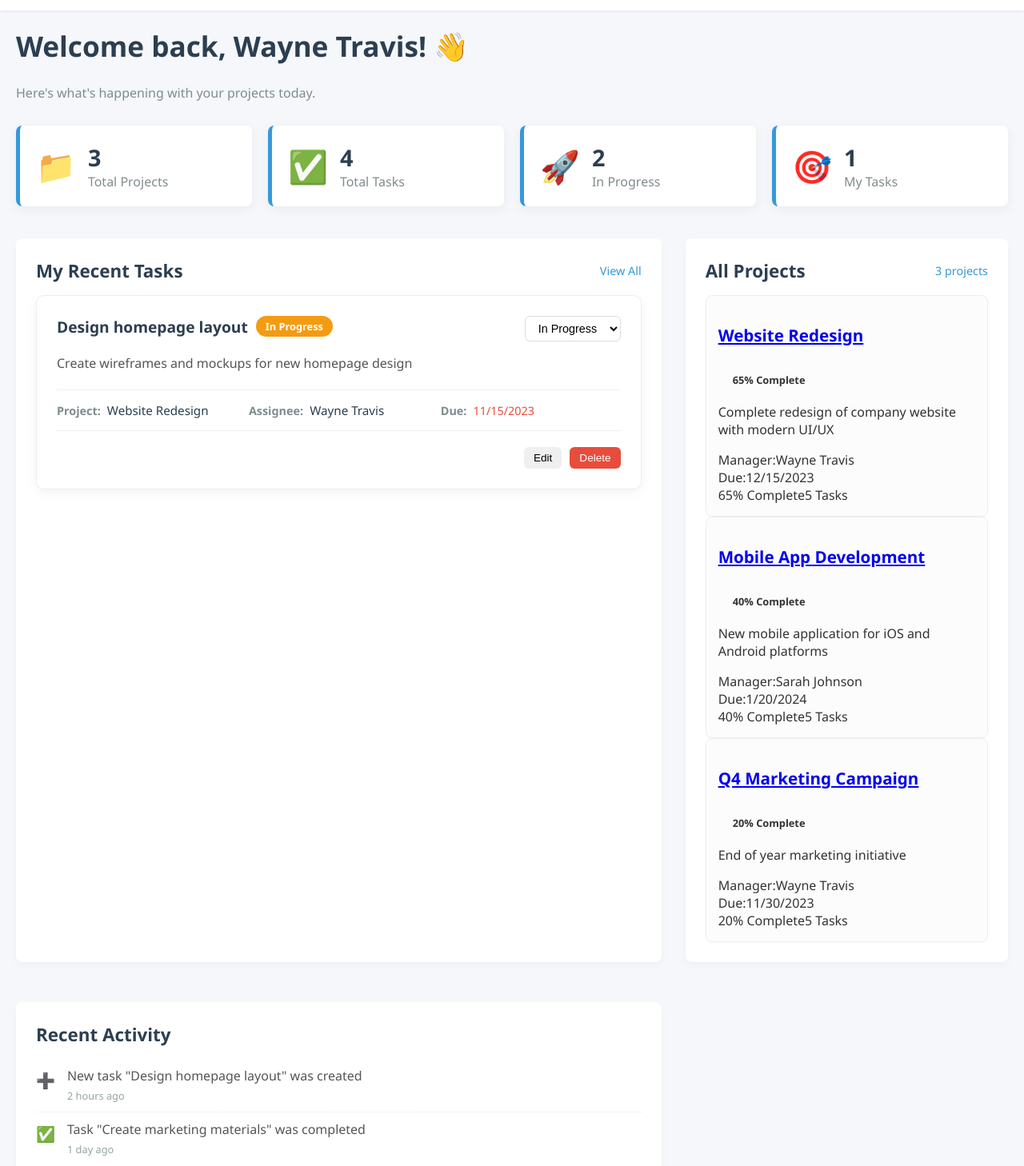
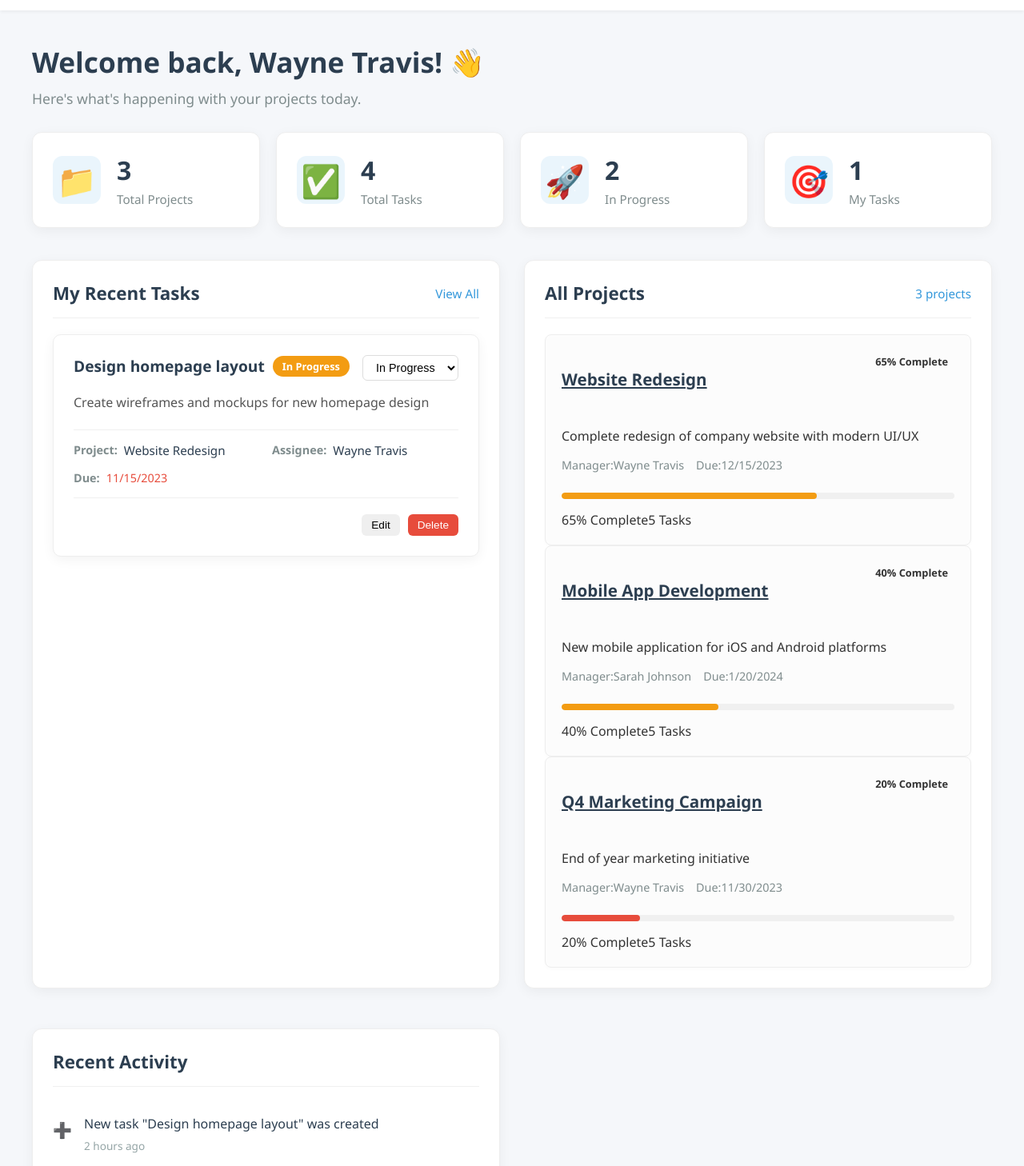
Before and after one commit to ItsDylnn/phase-4-project, a React (Create React App) app in the folder frontend/: page / in a window 1280 px wide. Shown: the part 172-1630 px from the top of the page at 80% size. Built offline with nearby package versions, Linux system fonts and the light colour scheme.

Commit message:
commit changes

```diff
--- a/frontend/src/styles/App.css
+++ b/frontend/src/styles/App.css
@@ -194,16 +194,26 @@ body {
 /* =================================
    DASHBOARD PAGE STYLING
    ================================= */
+.dashboard {
+  max-width: 1400px;
+  margin: 0 auto;
+  padding: 20px;
+}
+
+.dashboard-header {
+  margin-bottom: 30px;
+}
+
 .dashboard-header h1 {
   font-size: 2.2rem;
-  font-weight: 600;
-  margin-top: 0;
   color: #2c3e50;
+  margin-bottom: 10px;
 }
 
 .dashboard-header p {
   color: #7f8c8d;
-  margin-bottom: 30px;
+  font-size: 1.1rem;
+  margin: 0;
 }
 
 /* Stats Grid */
@@ -216,143 +226,155 @@ body {
 
 .stat-card {
   background: white;
-  padding: 20px;
-  border-radius: 8px;
-  box-shadow: 0 4px 15px rgba(0, 0, 0, 0.05);
+  border-radius: 12px;
+  padding: 25px;
   display: flex;
   align-items: center;
-  transition: transform 0.2s;
-  border-left: 5px solid #3498db;
+  box-shadow: 0 4px 15px rgba(0, 0, 0, 0.05);
+  border: 1px solid #eee;
+  transition: all 0.3s ease;
 }
 
 .stat-card:hover {
-  transform: translateY(-2px);
+  transform: translateY(-5px);
+  box-shadow: 0 8px 25px rgba(0, 0, 0, 0.1);
 }
 
 .stat-icon {
   font-size: 2.5rem;
-  margin-right: 15px;
+  margin-right: 20px;
+  width: 60px;
+  height: 60px;
+  border-radius: 12px;
+  display: flex;
+  align-items: center;
+  justify-content: center;
+  background: rgba(52, 152, 219, 0.1);
   color: #3498db;
 }
 
 .stat-content h3 {
-  font-size: 1.8rem;
-  margin: 0;
+  font-size: 2rem;
+  margin: 0 0 5px 0;
   color: #2c3e50;
 }
 
 .stat-content p {
   margin: 0;
   color: #7f8c8d;
+  font-size: 0.95rem;
   font-weight: 500;
 }
 
-/* Dashboard Sections */
+/* Dashboard Content Layout */
 .dashboard-content {
   display: grid;
-  grid-template-columns: 2fr 1fr;
+  grid-template-columns: 1fr 1fr;
   gap: 30px;
+  margin-bottom: 40px;
 }
 
 .dashboard-section {
   background: white;
+  border-radius: 12px;
   padding: 25px;
-  border-radius: 8px;
-  box-shadow: 0 4px 10px rgba(0, 0, 0, 0.03);
-  margin-bottom: 20px;
+  box-shadow: 0 4px 15px rgba(0, 0, 0, 0.05);
+  border: 1px solid #eee;
 }
 
 .section-header {
   display: flex;
   justify-content: space-between;
   align-items: center;
-  margin-bottom: 15px;
+  margin-bottom: 20px;
+  padding-bottom: 15px;
+  border-bottom: 1px solid #f0f0f0;
 }
 
 .section-header h2 {
+  margin: 0;
   font-size: 1.4rem;
-  font-weight: 600;
-  margin: 0;
   color: #2c3e50;
 }
 
 .view-all, .project-count {
-  font-size: 0.9rem;
   color: #3498db;
   text-decoration: none;
   font-weight: 500;
+  font-size: 0.95rem;
+  transition: color 0.2s;
 }
 
-/* Project List in Dashboard */
+.view-all:hover {
+  color: #2980b9;
+  text-decoration: underline;
+}
+
+/* Project List */
 .project-list {
   display: grid;
-  grid-template-columns: repeat(auto-fit, minmax(280px, 1fr));
   gap: 15px;
-  list-style: none;
-  padding: 0;
 }
 
 .project-card {
-  background: #fcfcfc;
   border: 1px solid #eee;
-  padding: 15px;
   border-radius: 8px;
-  box-shadow: 0 2px 5px rgba(0,0,0,0.02);
-  transition: all 0.2s;
+  padding: 20px;
+  transition: all 0.3s ease;
 }
 
 .project-card:hover {
-  border-color: #3498db;
-  box-shadow: 0 4px 10px rgba(0,0,0,0.05);
+  transform: translateY(-2px);
+  box-shadow: 0 5px 15px rgba(0, 0, 0, 0.05);
+}
+
+.project-header {
+  display: flex;
+  justify-content: space-between;
+  margin-bottom: 10px;
 }
 
 .project-title {
+  margin: 0;
   font-size: 1.1rem;
-  font-weight: 600;
-  margin-bottom: 8px;
+  color: #2c3e50;
 }
 
-.project-title a {
-  color: #2c3e50;
-  text-decoration: none;
+.project-meta {
+  display: flex;
+  gap: 15px;
+  color: #7f8c8d;
+  font-size: 0.9rem;
+  margin-bottom: 10px;
 }
 
-.project-status {
-  display: inline-block;
-  padding: 4px 8px;
+.progress-bar {
+  height: 8px;
+  background: #f0f0f0;
   border-radius: 4px;
-  font-size: 0.8rem;
-  font-weight: 600;
-  margin-left: 10px;
+  margin: 15px 0;
+  overflow: hidden;
 }
 
-/* Status Colors */
-.status-in-progress {
-  background-color: #f39c1230;
-  color: #f39c12;
+.progress-fill {
+  height: 100%;
+  background: #3498db;
+  border-radius: 4px;
+  transition: width 0.5s ease;
 }
 
-.status-planning {
-  background-color: #3498db30;
-  color: #3498db;
-}
-
-.status-completed {
-  background-color: #2ecc7130;
-  color: #2ecc71;
-}
-
-/* Recent Activity Styling */
+/* Activity List */
 .activity-list {
   padding: 0;
+  margin: 0;
   list-style: none;
 }
 
 .activity-item {
   display: flex;
+  padding: 15px 0;
+  border-bottom: 1px solid #f5f5f5;
   align-items: flex-start;
-  padding: 10px 0;
-  border-bottom: 1px dashed #ecf0f1;
 }
 
 .activity-item:last-child {
@@ -362,19 +384,50 @@ body {
 .activity-icon {
   font-size: 1.2rem;
   margin-right: 15px;
-  padding-top: 3px;
-  color: #3498db;
+  margin-top: 2px;
+  width: 24px;
+  text-align: center;
+}
+
+.activity-content {
+  flex: 1;
 }
 
 .activity-content p {
-  margin: 0 0 2px 0;
-  font-size: 1rem;
-  color: #555;
+  margin: 0 0 5px 0;
+  color: #2c3e50;
 }
 
 .activity-time {
-  font-size: 0.8rem;
   color: #95a5a6;
+  font-size: 0.85rem;
+}
+
+/* Responsive Design */
+@media (max-width: 1200px) {
+  .dashboard-content {
+    grid-template-columns: 1fr;
+  }
+}
+
+@media (max-width: 768px) {
+  .stats-grid {
+    grid-template-columns: 1fr 1fr;
+  }
+
+  .dashboard-header h1 {
+    font-size: 1.8rem;
+  }
+}
+
+@media (max-width: 480px) {
+  .stats-grid {
+    grid-template-columns: 1fr;
+  }
+
+  .dashboard-section {
+    padding: 15px;
+  }
 }
 
 /* =================================
```
